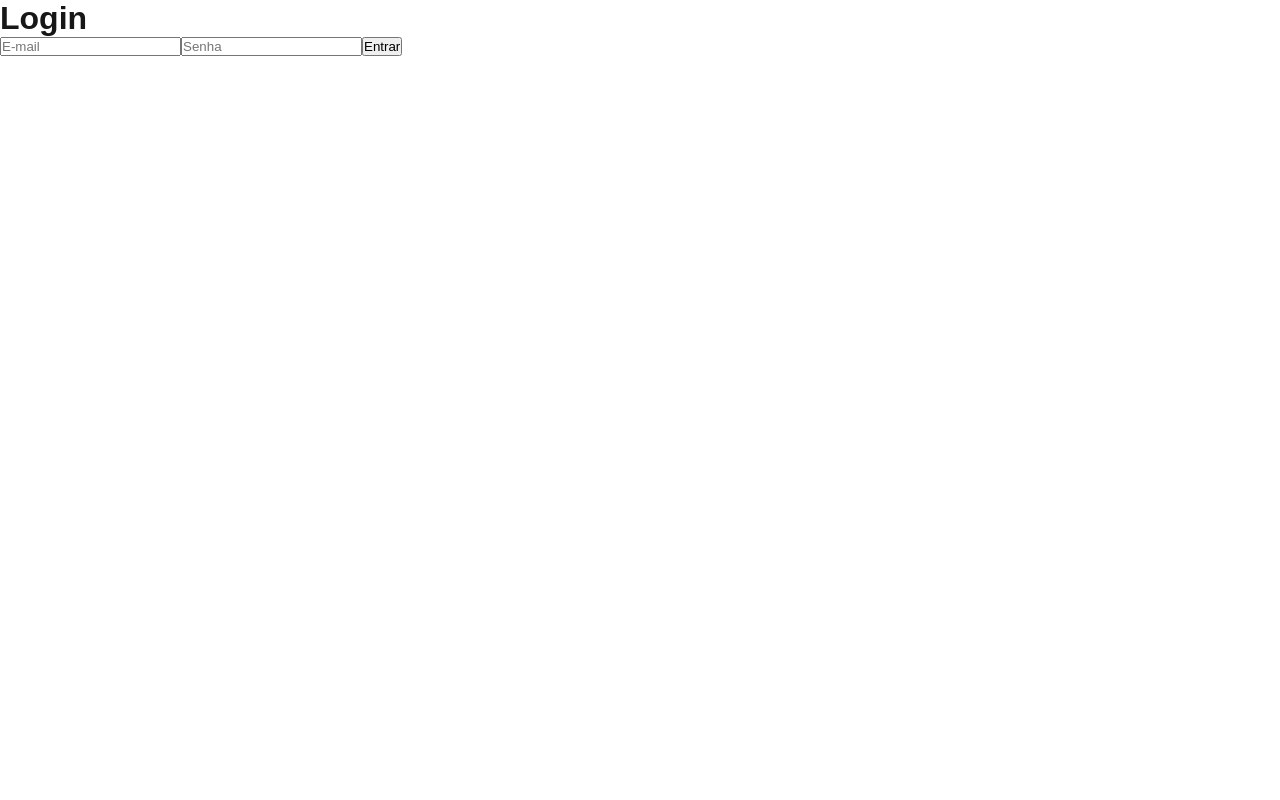
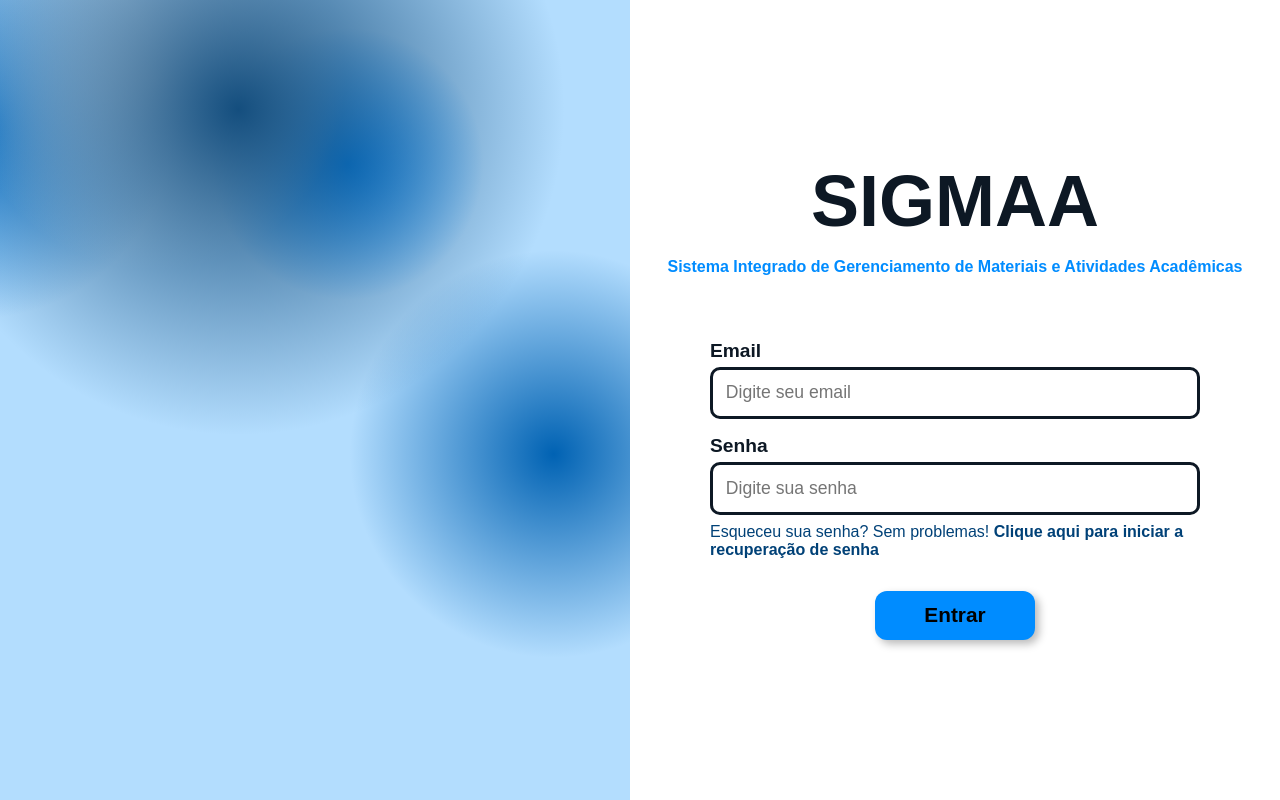
Before and after one commit to Plataforma-SIGMAA/SIGMAA, a Next.js app in the folder app/: page /login in a window 1280 px wide. Built offline with nearby package versions, Linux system fonts and the light colour scheme.

Commit message:
front login
Correção do HTML da página de login e estilização da página

```diff
--- /dev/null
+++ b/app/src/app/login/login.css
@@ -0,0 +1,163 @@
+*{margin: 0; padding: 0; box-sizing: border-box;}
+.login-background{
+    z-index: 0;
+    display: flex;
+    height: 100vh;
+    width: 100vw;
+    justify-content: flex-end;
+    align-items: center;
+    background-color: #b3ddfe;
+}
+
+.login-blob{
+    position: absolute;
+    z-index: 0;
+    height: 100vh;
+    width: 100vw;
+    background:
+        radial-gradient(circle at 20% 20%, #144e7e, transparent 18%),
+        radial-gradient(circle at 30% 30%, #e5f3ff, transparent 12%),
+        radial-gradient(circle at 40% 40%, #0062b3, transparent 15%),
+        radial-gradient(circle at 25% 25%, #008cff, transparent 8%),
+        radial-gradient(circle at 60% 60%, #5d97c7, transparent 5%),
+        radial-gradient(circle at 15% 15%, #117dd6, transparent 10%);
+    background-size: 150% 150%;
+    animation: blobAnimation 30s ease-in-out infinite;
+}
+
+@keyframes blobAnimation {
+  0%, 100% {
+    background-position:
+      10% 20%,
+      70% 40%,
+      25% 15%,
+      36% 85%,
+      1% 40%,
+      10% 5%;
+  }
+  25% {
+    background-position:
+      25% 35%,
+      65% 75%,
+      35% 5%,
+      18% 25%,
+      39% 8%,
+      55% 15%;
+  }
+  50% {
+    background-position:
+      15% 45%,
+      5% 5%,
+      10% 25%,
+      2% 3%,
+      20% 5%,
+      60% 90%;
+  }
+  75% {
+    background-position:
+      5% 30%,
+      85% 2%,
+      80% 20%,
+      10% 20%,
+      80% 90%,
+      15% 8%;
+  }
+}
+
+.login-container{
+    z-index: 1;
+    display: flex;
+    flex-direction: column;
+    height: 100%;
+    width: 650px;
+    justify-content: center;
+    align-items: center;
+    background-color: #ffffff;
+}
+
+.login-title{
+    font-size: 4.5rem;
+    color: #0d1824;
+    margin-bottom: 1rem;
+}
+
+.login-subtitle{
+    font-weight: bold;
+    color: #008cff;
+    margin-bottom: 2rem;
+}
+
+.login-form{
+    display: flex;
+    flex-direction: column;
+    width: 100%;
+    padding: 2rem 5rem 0;
+}
+
+.login-email, .login-password{
+    display: flex;
+    flex-direction: column;
+    width: 100%;
+    justify-content: flex-start;
+    margin-bottom: 1rem;
+}
+
+.login-label{
+    font-size: 1.2rem;
+    font-weight: bold;
+    color: #0d1824;
+    margin-bottom: 0.3rem;
+}
+
+.login-input{
+    font-size: 1.1rem;
+    padding: 0.8rem;
+    background-color: #ffffff;
+    border: 3px solid #0d1824;
+    border-radius: 10px;
+}
+
+.login-input:focus{
+    border: 3px solid #008cff;
+    outline: none;
+    transition: ease-in-out 0.2s;
+}
+.login-password:focus-within .login-label, .login-email:focus-within .login-label   {
+    color: #008cff;
+    transition: ease-in-out 0.2s;
+}
+
+.login-forgot-password{
+    color: #004177;
+    margin-top: 0.5rem;
+}
+
+.forgot-password-link{
+    color: #004177;
+    font-weight: bold;
+}
+
+.forgot-password-link:hover{
+    color: #008cff;
+    text-decoration: wavy underline #008cff;
+    transition: ease-in-out 0.2s;
+}
+
+.login-button{
+    width: 10rem;
+    padding: 0.8rem;
+    font-size: 1.3rem;
+    font-weight: bolder;
+    align-self: center;
+    background-color: #008cff;
+    border: none;
+    border-radius: 12px;
+    box-shadow: 4px 4px 8px rgba(0, 0, 0, 0.274);
+    margin-top: 1rem;
+}
+
+.login-button:hover{
+    cursor: pointer;
+    background-color: #005eac;
+    transition: ease-in-out 0.3s;
+}
--- a/app/src/app/login/page.js
+++ b/app/src/app/login/page.js
@@ -2,6 +2,7 @@
 
 import { useState } from "react";
 import api from "@/lib/api";
+import "./login.css";
 
 export default function LoginPage() {
   const [email, setEmail] = useState("");
@@ -18,28 +19,46 @@ export default function LoginPage() {
   }
 
   return (
-    <div className="flex h-screen items-center justify-center">
-      <form
-        onSubmit={handleLogin}
-        className="w-96 p-6 rounded-2xl shadow bg-white space-y-4"
-      >
-        <h1 className="text-xl font-bold">Login</h1>
+    <div className="login-background">
+      <div className="login-blob"></div>
+      <div className="login-container">
+        <h1 className="login-title">SIGMAA</h1>
+        <p className="login-subtitle">Sistema Integrado de Gerenciamento de Materiais e Atividades Acadêmicas</p>
+
+        <form onSubmit={handleLogin} className="login-form">
+          <div className="login-email">
+            <label htmlFor="email" className="login-label">Email</label>
             <input
+              id="email"
               type="email"
-          placeholder="E-mail"
+              placeholder="Digite seu email"
               value={email}
               onChange={(e) => setEmail(e.target.value)}
+              className="login-input"
             />
+          </div>
+
+          <div className="login-password">
+            <label htmlFor="password" className="login-label">Senha</label>
             <input
+              id="password"
               type="password"
-          placeholder="Senha"
+              placeholder="Digite sua senha"
               value={password}
               onChange={(e) => setPassword(e.target.value)}
+              className="login-input"
             />
-        <button type="submit" className="w-full">
+            <p className="login-forgot-password">
+              Esqueceu sua senha? Sem problemas!
+              <a href="#" className="forgot-password-link"> Clique aqui para iniciar a recuperação de senha</a>
+            </p>
+          </div>
+
+          <button type="submit" className="login-button">
             Entrar
           </button>
         </form>
       </div>
+    </div>
   );
 }
```
Lines whose indentation alone changed are shown as unchanged.
